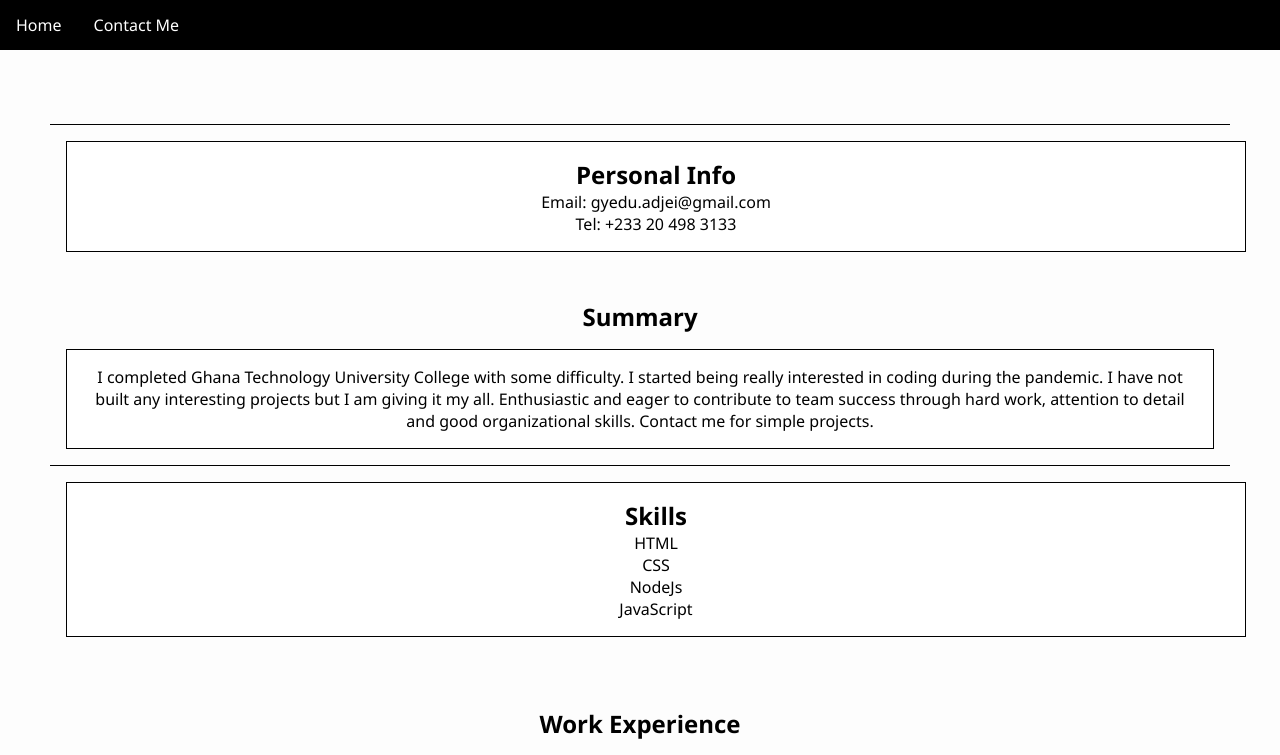
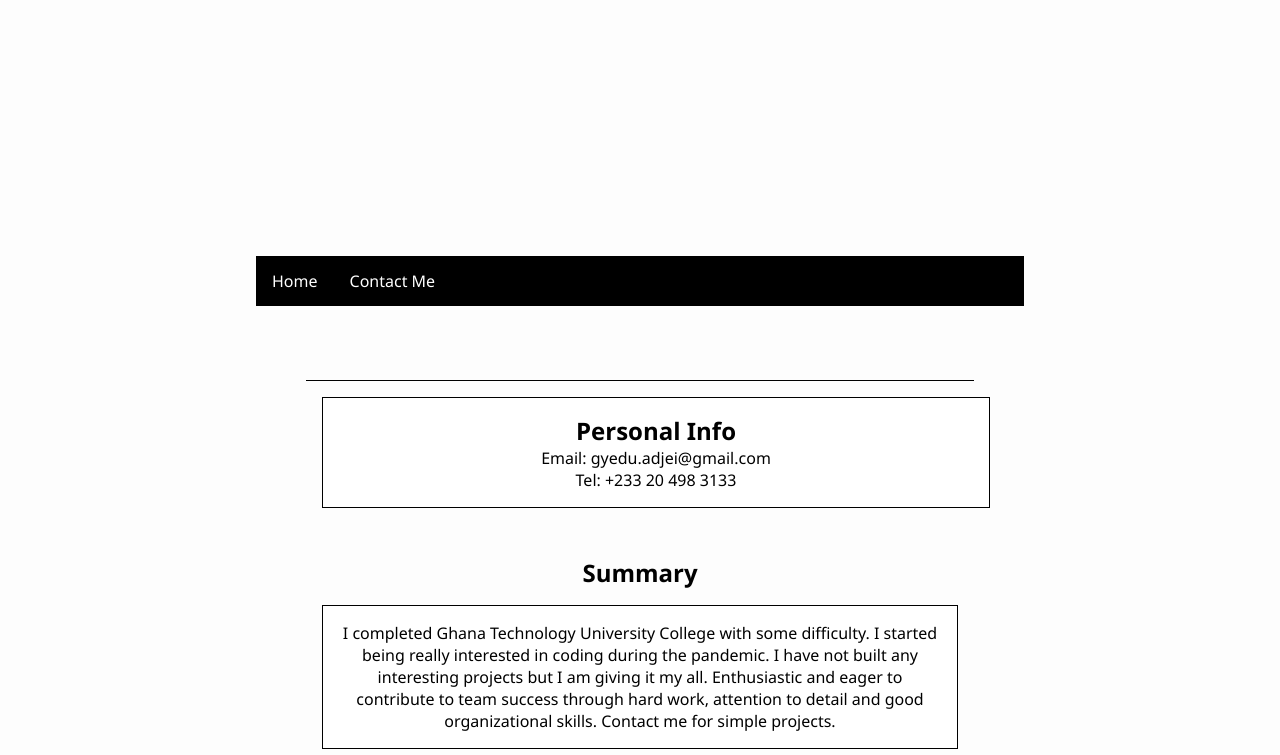
Before and after one commit to 8thDawn/hng-task2, a website: page public/index.html in a window 1280 px wide. Shown: the top 755 px of the page. Drawn offline with Linux system fonts and the light colour scheme.

Commit message:
modified readme and css

```diff
--- a/public/css/styles.css
+++ b/public/css/styles.css
@@ -8,6 +8,11 @@
 html,
 body {
     background-color: #fdfdfd;
+}
+
+main {
+    padding: 10%;
+    margin: 10%;
 }
 
 h2 {
```
Also changed, not shown: README.md.
